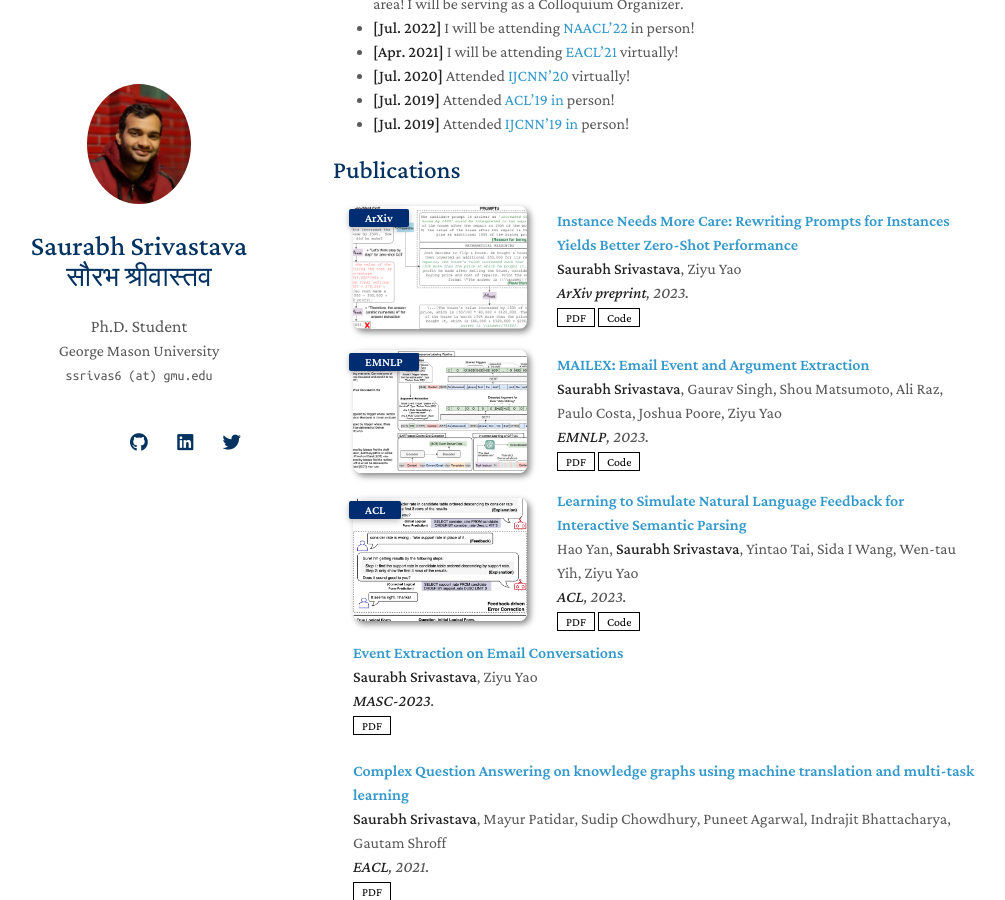
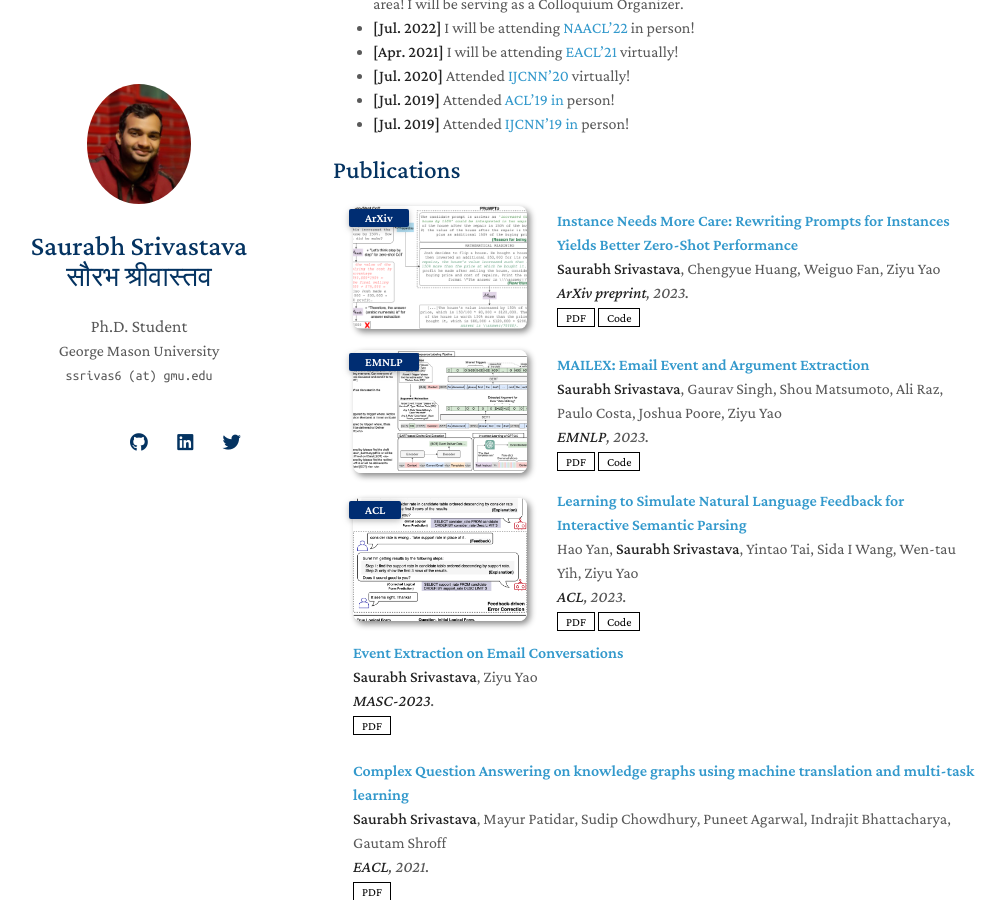
Before and after one commit to salokr/salokr.github.io, a Jekyll site: the page built from index.md, in a window 1280 px wide and 900 px high, scrolled down 950 px. Shown: the whole window, without its empty margins (137-1142 px from the left). Built offline with Jekyll 4.4.1, drawn with Linux system fonts in a browser that asks for light colours; nearby versions of some CDN libraries; a style sheet for code colours, icons or effects is not loaded; our own code applies the rules of GitHub Pages for plain Markdown files.

Commit message:
Update publications.md

```diff
--- a/_includes/publications.md
+++ b/_includes/publications.md
@@ -12,7 +12,7 @@
 
   <div class="col-sm-9" style="position: relative;padding-right: 15px;padding-left: 20px;">
     <div class="title"><a href="https://arxiv.org/abs/2305.13469.pdf">Instance Needs More Care: Rewriting Prompts for Instances Yields Better Zero-Shot Performance</a></div>
-    <div class="author"><strong>Saurabh Srivastava</strong>, Ziyu Yao</div>
+    <div class="author"><strong>Saurabh Srivastava</strong>, Chengyue Huang, Weiguo Fan, Ziyu Yao</div>
     <div class="periodical"><em><strong>ArXiv preprint</strong>, 2023.</em></div>
     <div class="links">
       <a href="https://arxiv.org/abs/2305.13469.pdf" class="btn btn-sm z-depth-0" role="button" target="_blank" style="font-size:12px;">PDF</a>
```
